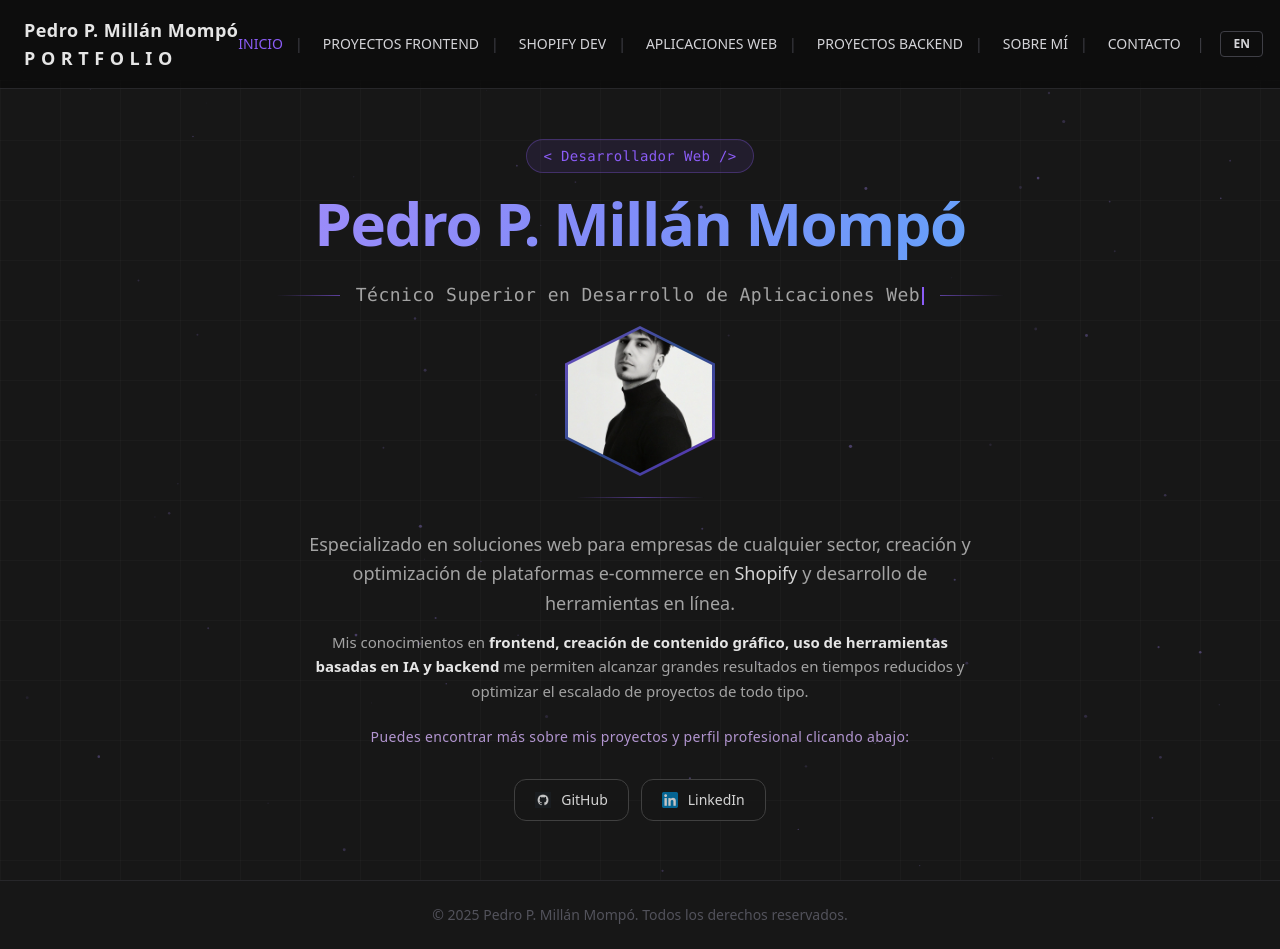
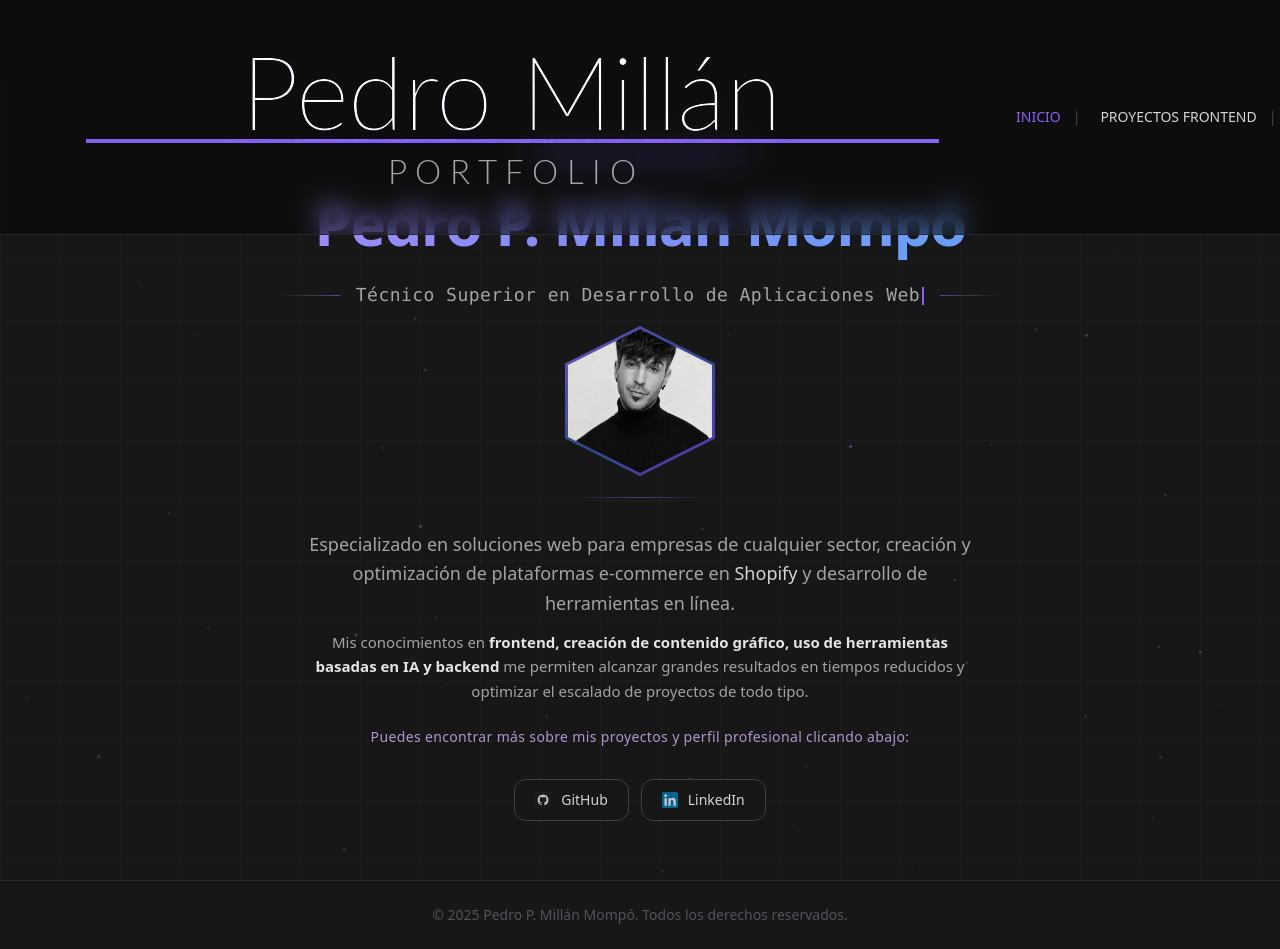
Before and after one commit to pedro-millan/pedro-millan-portfolio, a React (Vite) app: page / in a window 1280 px wide. Built offline with nearby package versions, Linux system fonts and the light colour scheme.

Commit message:
home section improved

```diff
--- a/src/components/layout/Navbar.tsx
+++ b/src/components/layout/Navbar.tsx
@@ -22,11 +22,11 @@ export default function Navbar() {
       <div className="max-w-7xl mx-auto flex items-center justify-between px-4 xl:px-6 py-4">
 
         {/* Logo */}
-        <div className="text-sm lg:text-base xl:text-lg font-semibold tracking-wide whitespace-nowrap shrink-0">
-          Pedro P. Millán Mompó
-          <br />
-          P O R T F O L I O
-        </div>
+        <img
+          src={`${import.meta.env.BASE_URL}logo-pedro-millan.webp`}
+          alt="Pedro Millán Portfolio"
+          className="max-w-7xl mx-auto flex items-center justify-between pl-1 pr-4 xl:pl-2 xl:pr-6 py-4"
+        />
 
         {/* Menú desktop */}
         <div className="hidden lg:flex items-center gap-1 xl:gap-2 text-[11px] xl:text-sm min-w-0">
--- a/src/features/home/HomePage.tsx
+++ b/src/features/home/HomePage.tsx
@@ -139,7 +139,7 @@ export default function HomePage() {
             style={{ clipPath: HEX }}
           />
           <img
-            src={`${import.meta.env.BASE_URL}yo.jpg`}
+            src={`${import.meta.env.BASE_URL}yo-smile.webp`}
             alt="Pedro P. Millán"
             className="relative w-36 h-36 object-cover"
             style={{ clipPath: HEX }}
```
Also changed, not shown: src/features/frontend-projects/data/frontendProjects.ts (+0 -7 lines), src/features/shopify-dev/data/shopifyProjects.ts (+0 -7 lines), src/features/web-apps/data/webApps.ts (+0 -7 lines), public/logo-pedro-millan.webp (added), public/yo-smile.webp (added).
